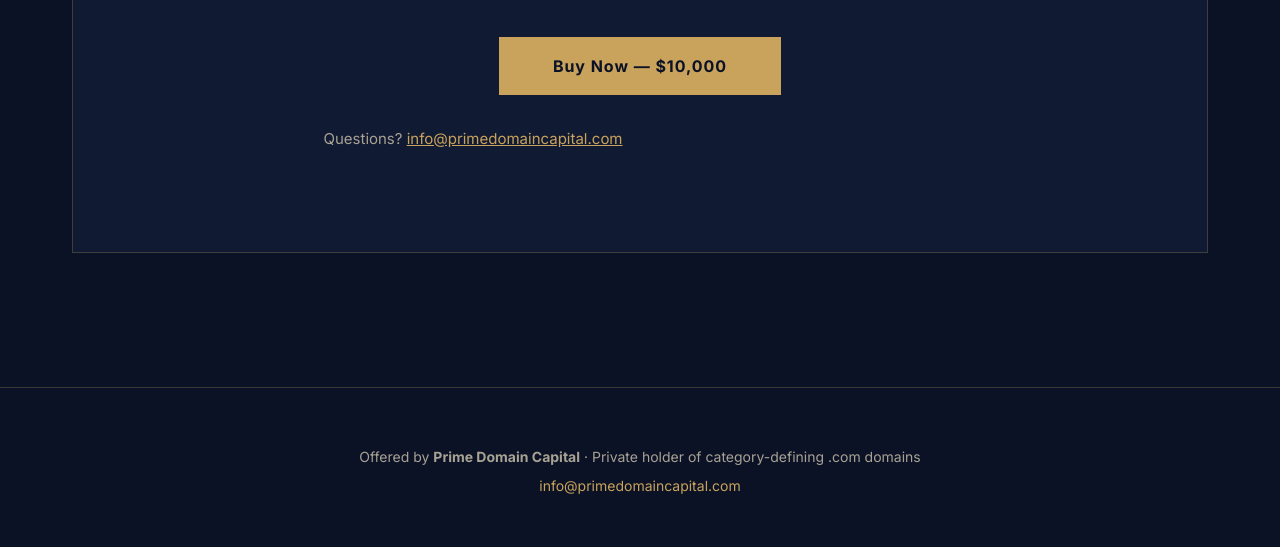
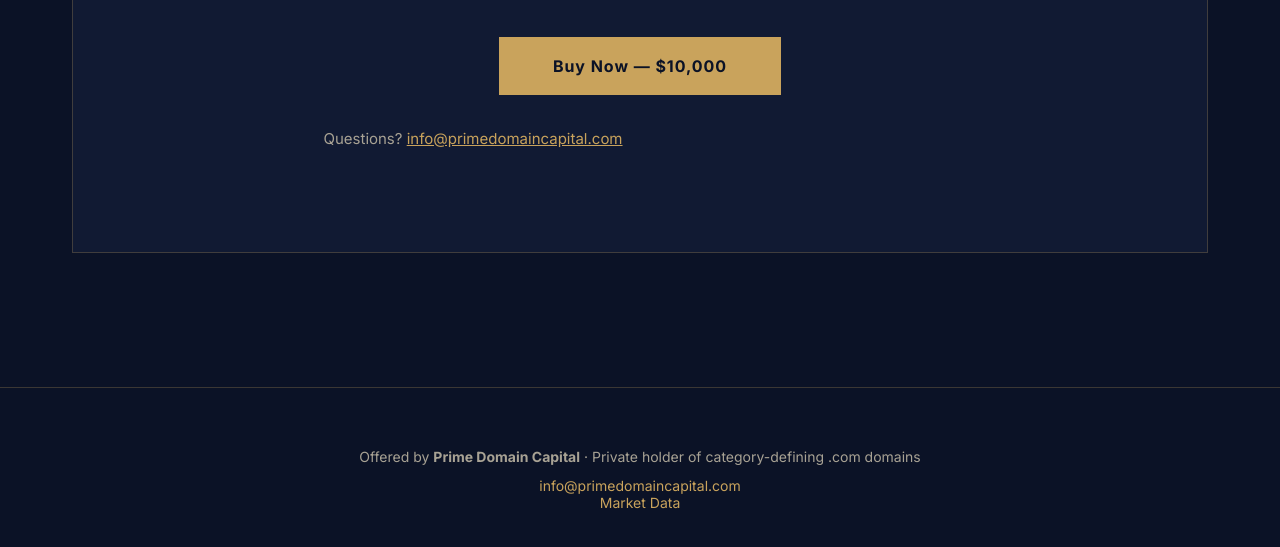
Before and after one commit to primedomaincapital/wealthdatalayer, a plain HTML site: page index.html in a window 1280 px wide. Shown: the part 5671-6218 px from the top of the page. Drawn offline with Linux system fonts and the light colour scheme.

Commit message:
Add Market Data link to homepage footer

```diff
--- a/index.html
+++ b/index.html
@@ -149,6 +149,7 @@ footer a{color:var(--gold);text-decoration:none}
 <footer>
 <p>Offered by <strong>Prime Domain Capital</strong> · Private holder of category-defining .com domains</p>
 <p style="margin-top:12px"><a href="mailto:info@primedomaincapital.com">info@primedomaincapital.com</a></p>
+<a href="https://wealthdatalayer.com/market-data">Market Data</a>
 </footer>
 
 <script>
```
